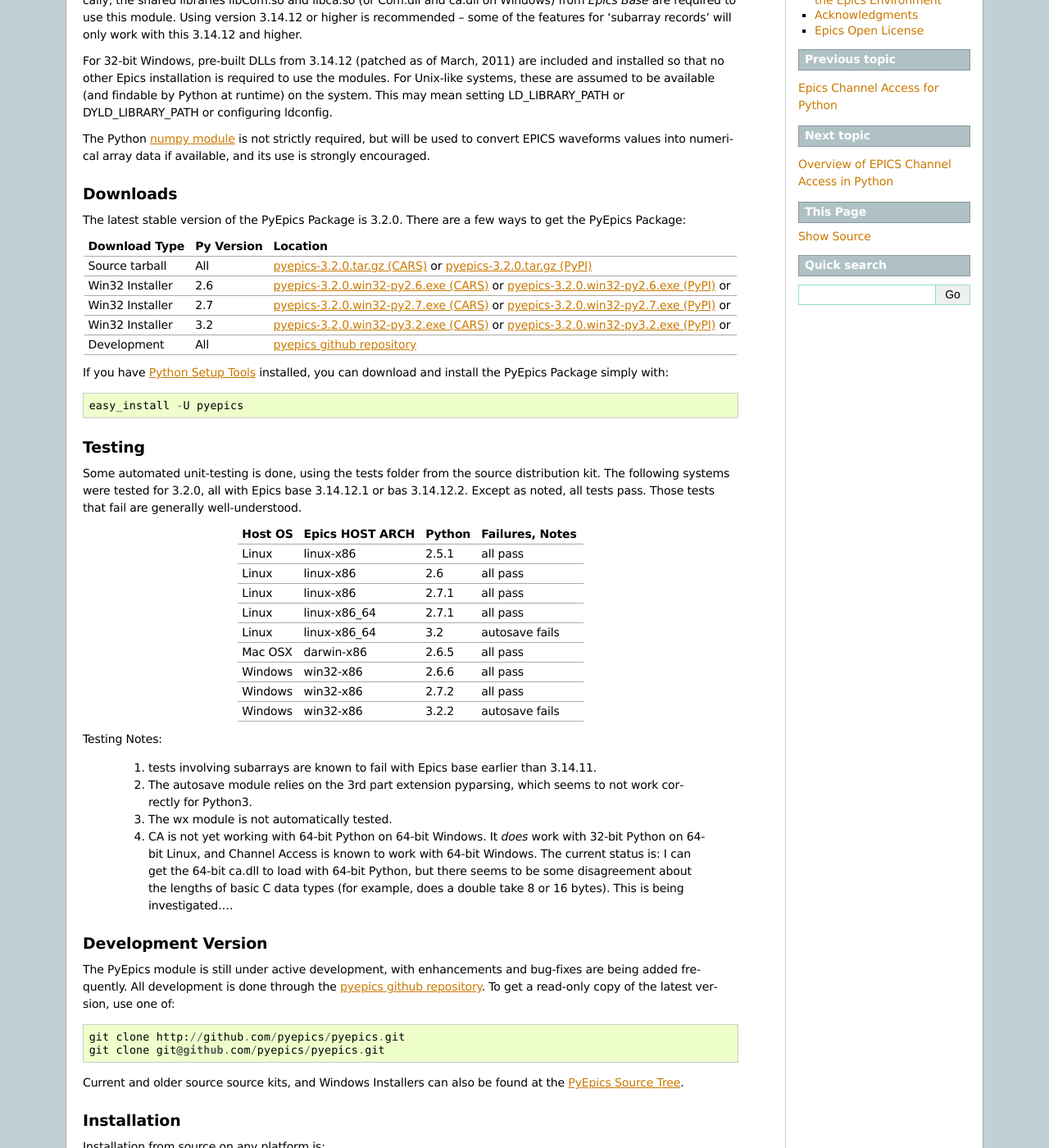
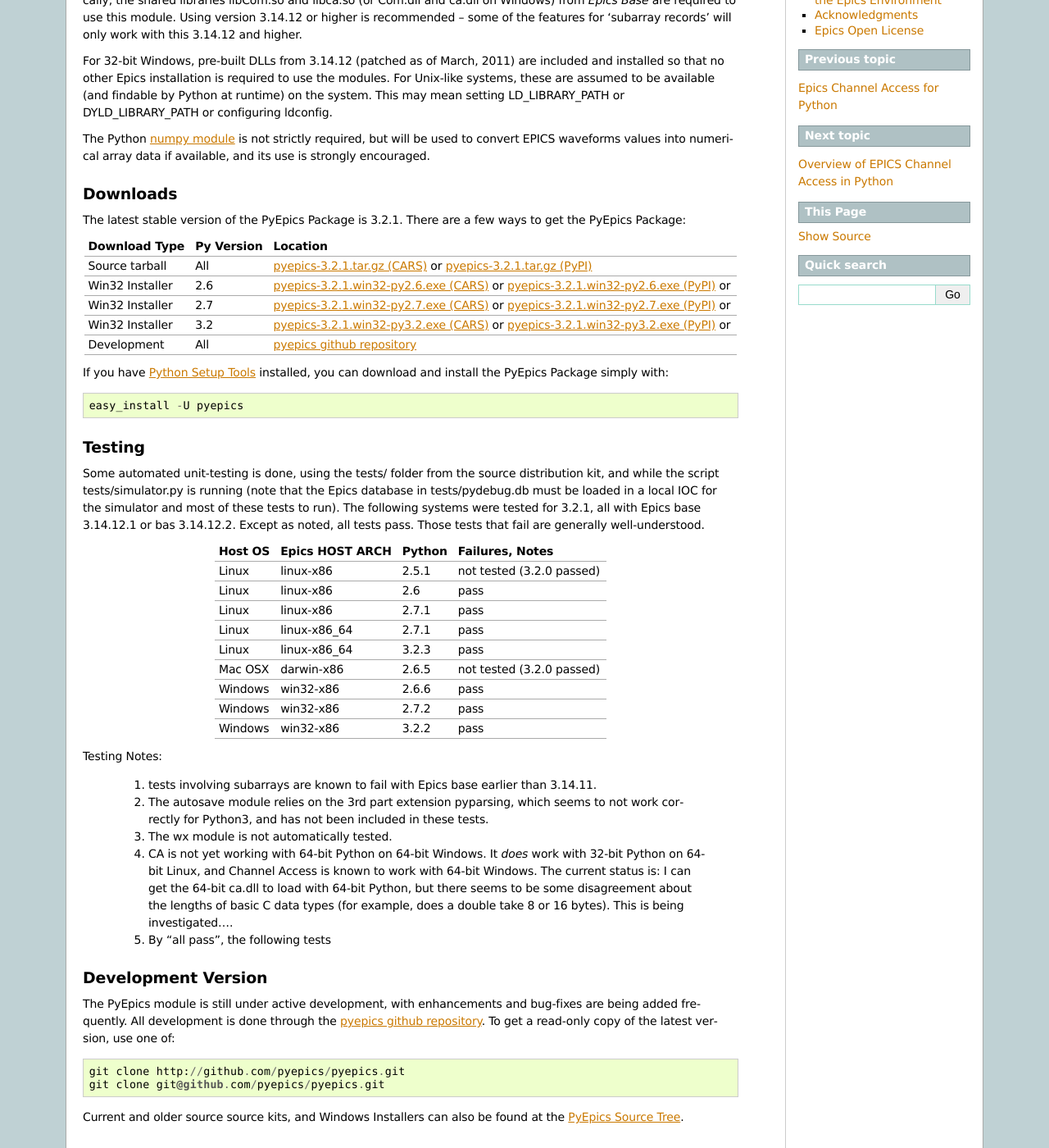
Before and after one commit to pyepics/pyepics, a Sphinx documentation site: the page built from doc/installation.rst, in a window 1280 px wide and 1400 px high, scrolled down 293 px. Shown: the whole window at 82% size. Built offline with Sphinx 7.4.7, drawn with Linux system fonts in a browser that asks for light colours; formulas are drawn with MathJax 3; pages that are not in the unit, such as notebooks, are missing from menus; the version number is read from the project's files by our own code.

Commit message:
updated doc for v 3.2.1

```diff
--- a/doc/installation.rst
+++ b/doc/installation.rst
@@ -29,17 +29,17 @@
 Downloads
 ~~~~~~~~~~~~~
 
-The latest stable version of the PyEpics Package is 3.2.0.  There are
+The latest stable version of the PyEpics Package is 3.2.1.  There are
 a few ways to get the PyEpics Package:
 
-.. _pyepics-3.2.0.tar.gz (CARS):   http://cars9.uchicago.edu/software/python/pyepics3/src/pyepics-3.2.0.tar.gz
-.. _pyepics-3.2.0.tar.gz (PyPI):   http://pypi.python.org/packages/source/p/pyepics/pyepics-3.2.0.tar.gz
-.. _pyepics-3.2.0.win32-py2.6.exe (CARS): http://cars9.uchicago.edu/software/python/pyepics3/src/pyepics-3.2.0.win32-py2.6.exe
-.. _pyepics-3.2.0.win32-py2.7.exe (CARS): http://cars9.uchicago.edu/software/python/pyepics3/src/pyepics-3.2.0.win32-py2.7.exe
-.. _pyepics-3.2.0.win32-py3.2.exe (CARS): http://cars9.uchicago.edu/software/python/pyepics3/src/pyepics-3.2.0.win32-py3.2.exe
-.. _pyepics-3.2.0.win32-py2.6.exe (PyPI): http://pypi.python.org/packages/source/p/pyepics/pyepics-3.2.0.win32-py2.6.exe
-.. _pyepics-3.2.0.win32-py2.7.exe (PyPI): http://pypi.python.org/packages/source/p/pyepics/pyepics-3.2.0.win32-py2.7.exe
-.. _pyepics-3.2.0.win32-py3.2.exe (PyPI): http://pypi.python.org/packages/source/p/pyepics/pyepics-3.2.0.win32-py3.2.exe
+.. _pyepics-3.2.1.tar.gz (CARS):   http://cars9.uchicago.edu/software/python/pyepics3/src/pyepics-3.2.1.tar.gz
+.. _pyepics-3.2.1.tar.gz (PyPI):   http://pypi.python.org/packages/source/p/pyepics/pyepics-3.2.1.tar.gz
+.. _pyepics-3.2.1.win32-py2.6.exe (CARS): http://cars9.uchicago.edu/software/python/pyepics3/src/pyepics-3.2.1.win32-py2.6.exe
+.. _pyepics-3.2.1.win32-py2.7.exe (CARS): http://cars9.uchicago.edu/software/python/pyepics3/src/pyepics-3.2.1.win32-py2.7.exe
+.. _pyepics-3.2.1.win32-py3.2.exe (CARS): http://cars9.uchicago.edu/software/python/pyepics3/src/pyepics-3.2.1.win32-py3.2.exe
+.. _pyepics-3.2.1.win32-py2.6.exe (PyPI): http://pypi.python.org/packages/source/p/pyepics/pyepics-3.2.1.win32-py2.6.exe
+.. _pyepics-3.2.1.win32-py2.7.exe (PyPI): http://pypi.python.org/packages/source/p/pyepics/pyepics-3.2.1.win32-py2.7.exe
+.. _pyepics-3.2.1.win32-py3.2.exe (PyPI): http://pypi.python.org/packages/source/p/pyepics/pyepics-3.2.1.win32-py3.2.exe
 .. _pyepics github repository:    http://github.com/pyepics/pyepics
 .. _PyEpics Source Tree:          http://cars9.uchicago.edu/software/python/pyepics3/src
 .. _PyPi Epics Entry:             http://pypi.python.org/pypi/pyepics/
@@ -48,17 +48,17 @@
 +-----------------+------------+----------------------------------------------+
 |  Download Type  | Py Version |   Location                                   |
 +=================+============+==============================================+
-| Source tarball  | All        | `pyepics-3.2.0.tar.gz (CARS)`_  or           |
-|                 |            | `pyepics-3.2.0.tar.gz (PyPI)`_               |
+| Source tarball  | All        | `pyepics-3.2.1.tar.gz (CARS)`_  or           |
+|                 |            | `pyepics-3.2.1.tar.gz (PyPI)`_               |
 +-----------------+------------+----------------------------------------------+
-| Win32 Installer | 2.6        |  `pyepics-3.2.0.win32-py2.6.exe (CARS)`_  or |
-|                 |            |  `pyepics-3.2.0.win32-py2.6.exe (PyPI)`_  or |
+| Win32 Installer | 2.6        |  `pyepics-3.2.1.win32-py2.6.exe (CARS)`_  or |
+|                 |            |  `pyepics-3.2.1.win32-py2.6.exe (PyPI)`_  or |
 +-----------------+------------+----------------------------------------------+
-| Win32 Installer | 2.7        |  `pyepics-3.2.0.win32-py2.7.exe (CARS)`_  or |
-|                 |            |  `pyepics-3.2.0.win32-py2.7.exe (PyPI)`_  or |
+| Win32 Installer | 2.7        |  `pyepics-3.2.1.win32-py2.7.exe (CARS)`_  or |
+|                 |            |  `pyepics-3.2.1.win32-py2.7.exe (PyPI)`_  or |
 +-----------------+------------+----------------------------------------------+
-| Win32 Installer | 3.2        |  `pyepics-3.2.0.win32-py3.2.exe (CARS)`_  or |
-|                 |            |  `pyepics-3.2.0.win32-py3.2.exe (PyPI)`_  or |
+| Win32 Installer | 3.2        |  `pyepics-3.2.1.win32-py3.2.exe (CARS)`_  or |
+|                 |            |  `pyepics-3.2.1.win32-py3.2.exe (PyPI)`_  or |
 +-----------------+------------+----------------------------------------------+
 |  Development    | All        |  `pyepics github repository`_                |
 +-----------------+------------+----------------------------------------------+
@@ -72,32 +72,35 @@
 Testing
 ~~~~~~~~~~~~~
 
-Some automated unit-testing is done, using the tests folder from the source
-distribution kit.  The following systems were tested for 3.2.0, all with
-Epics base 3.14.12.1 or bas 3.14.12.2.  Except as noted, all tests pass.
-Those tests that fail are generally well-understood.
+Some automated unit-testing is done, using the tests/ folder from the
+source distribution kit, and while the script tests/simulator.py is running
+(note that the Epics database in tests/pydebug.db must be loaded in a local
+IOC for the simulator and most of these tests to run).  The following
+systems were tested for 3.2.1, all with Epics base 3.14.12.1 or bas
+3.14.12.2.  Except as noted, all tests pass.  Those tests that fail are
+generally well-understood.
 
-+-----------+-----------------+------------+-----------------------+
-|  Host OS  | Epics HOST ARCH |  Python    |  Failures, Notes      |
-+===========+=================+============+=======================+
-| Linux     |  linux-x86      |  2.5.1     |   all pass            |
-+-----------+-----------------+------------+-----------------------+
-| Linux     |  linux-x86      |  2.6       |   all pass            |
-+-----------+-----------------+------------+-----------------------+
-| Linux     |  linux-x86      |  2.7.1     |   all pass            |
-+-----------+-----------------+------------+-----------------------+
-| Linux     |  linux-x86_64   |  2.7.1     |   all pass            |
-+-----------+-----------------+------------+-----------------------+
-| Linux     |  linux-x86_64   |  3.2       |   autosave fails      |
-+-----------+-----------------+------------+-----------------------+
-| Mac OSX   |  darwin-x86     |  2.6.5     |   all pass            |
-+-----------+-----------------+------------+-----------------------+
-| Windows   |  win32-x86      |  2.6.6     |   all pass            |
-+-----------+-----------------+------------+-----------------------+
-| Windows   |  win32-x86      |  2.7.2     |   all pass            |
-+-----------+-----------------+------------+-----------------------+
-| Windows   |  win32-x86      |  3.2.2     |   autosave fails      |
-+-----------+-----------------+------------+-----------------------+
++-----------+-----------------+------------+---------------------------+
+|  Host OS  | Epics HOST ARCH |  Python    |  Failures, Notes          |
++===========+=================+============+===========================+
+| Linux     |  linux-x86      |  2.5.1     | not tested (3.2.0 passed) |
++-----------+-----------------+------------+---------------------------+
+| Linux     |  linux-x86      |  2.6       |   pass                    |
++-----------+-----------------+------------+---------------------------+
+| Linux     |  linux-x86      |  2.7.1     |   pass                    |
++-----------+-----------------+------------+---------------------------+
+| Linux     |  linux-x86_64   |  2.7.1     |   pass                    |
++-----------+-----------------+------------+---------------------------+
+| Linux     |  linux-x86_64   |  3.2.3     |   pass                    |
++-----------+-----------------+------------+---------------------------+
+| Mac OSX   |  darwin-x86     |  2.6.5     | not tested (3.2.0 passed) |
++-----------+-----------------+------------+---------------------------+
+| Windows   |  win32-x86      |  2.6.6     |   pass                    |
++-----------+-----------------+------------+---------------------------+
+| Windows   |  win32-x86      |  2.7.2     |   pass                    |
++-----------+-----------------+------------+---------------------------+
+| Windows   |  win32-x86      |  3.2.2     |   pass                    |
++-----------+-----------------+------------+---------------------------+
 
 
 Testing Notes:
@@ -106,7 +109,8 @@
      than 3.14.11.
 
   2. The autosave module relies on the 3rd part extension pyparsing, which
-     seems to not work correctly for Python3.
+     seems to not work correctly for Python3, and has not been included in
+     these tests.
 
   3. The wx module is not automatically tested.
 
@@ -116,6 +120,8 @@
      64-bit ca.dll to load with 64-bit Python, but there seems to be some
      disagreement about the lengths of basic C data types (for example,
      does a double take 8 or 16 bytes).  This is being investigated....
+
+  5. By "all pass", the following tests
 
 Development Version
 ~~~~~~~~~~~~~~~~~~~~~~~~
```
